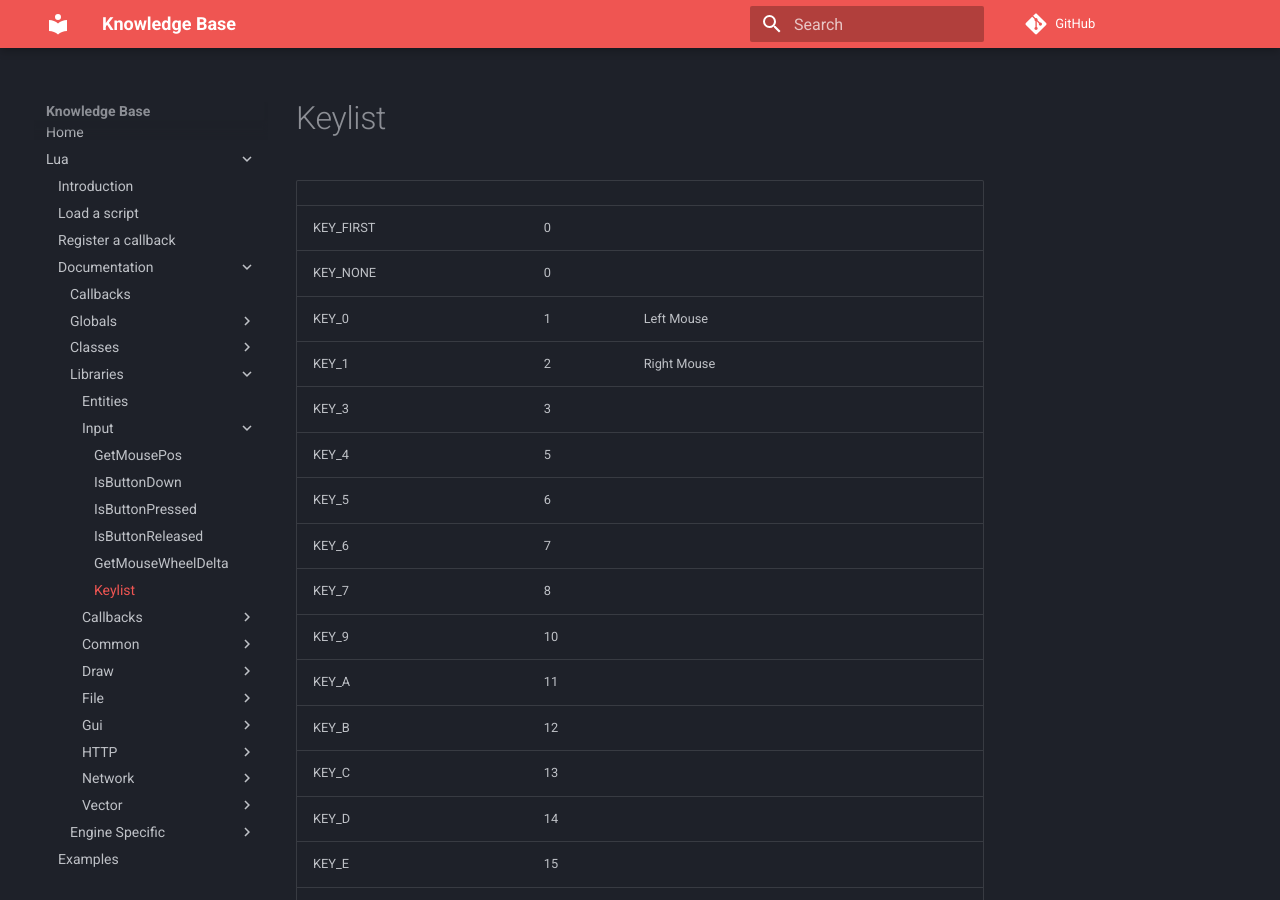
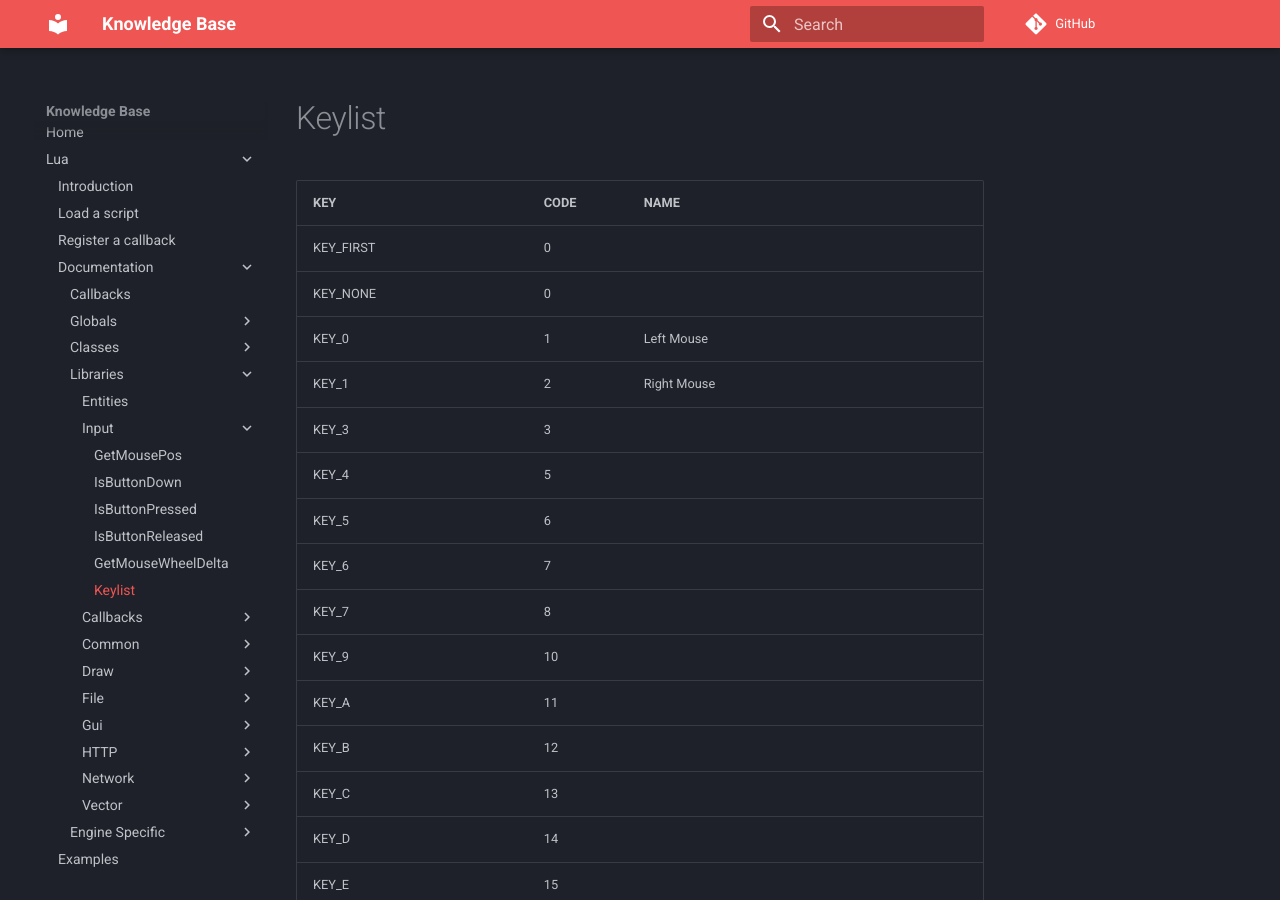
Before and after one commit to Ninaligo/aimware-web-kb, an MkDocs documentation site: the page built from private/lua/docs/library/input/keylist.md, in a window 1280 px wide and 900 px high. Built offline with MkDocs 1.6.1 and Material for MkDocs 9.7.7, drawn with Linux system fonts in a browser that asks for light colours; comment, search, counter and statistics services are not loaded.

Commit message:
Add table headers to keylist.md

```diff
--- a/private/lua/docs/library/input/keylist.md
+++ b/private/lua/docs/library/input/keylist.md
@@ -1,4 +1,4 @@
-|  |  |   |
+| KEY | CODE | NAME  |
 | ------------ | ------------ | ------------ |
 | KEY_FIRST  | 0  |   |
 | KEY_NONE  | 0  |   |
```
